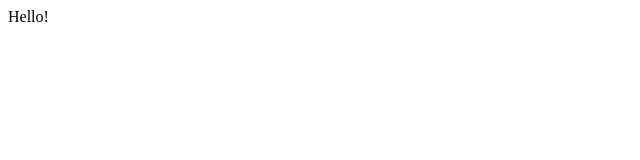
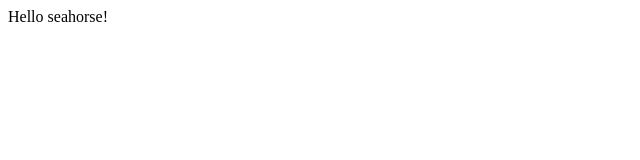
Before and after one commit to rmonteroarkus/test, a plain HTML site: page index.html in a window 1280 px wide. Shown: the full height of the page, 0-640 px from the left. Drawn offline with Linux system fonts and the light colour scheme.

Commit message:
One more

```diff
--- a/index.html
+++ b/index.html
@@ -6,6 +6,6 @@
     <title>Document</title>
 </head>
 <body>
-    Hello!
+    Hello seahorse!
 </body>
 </html>
```
